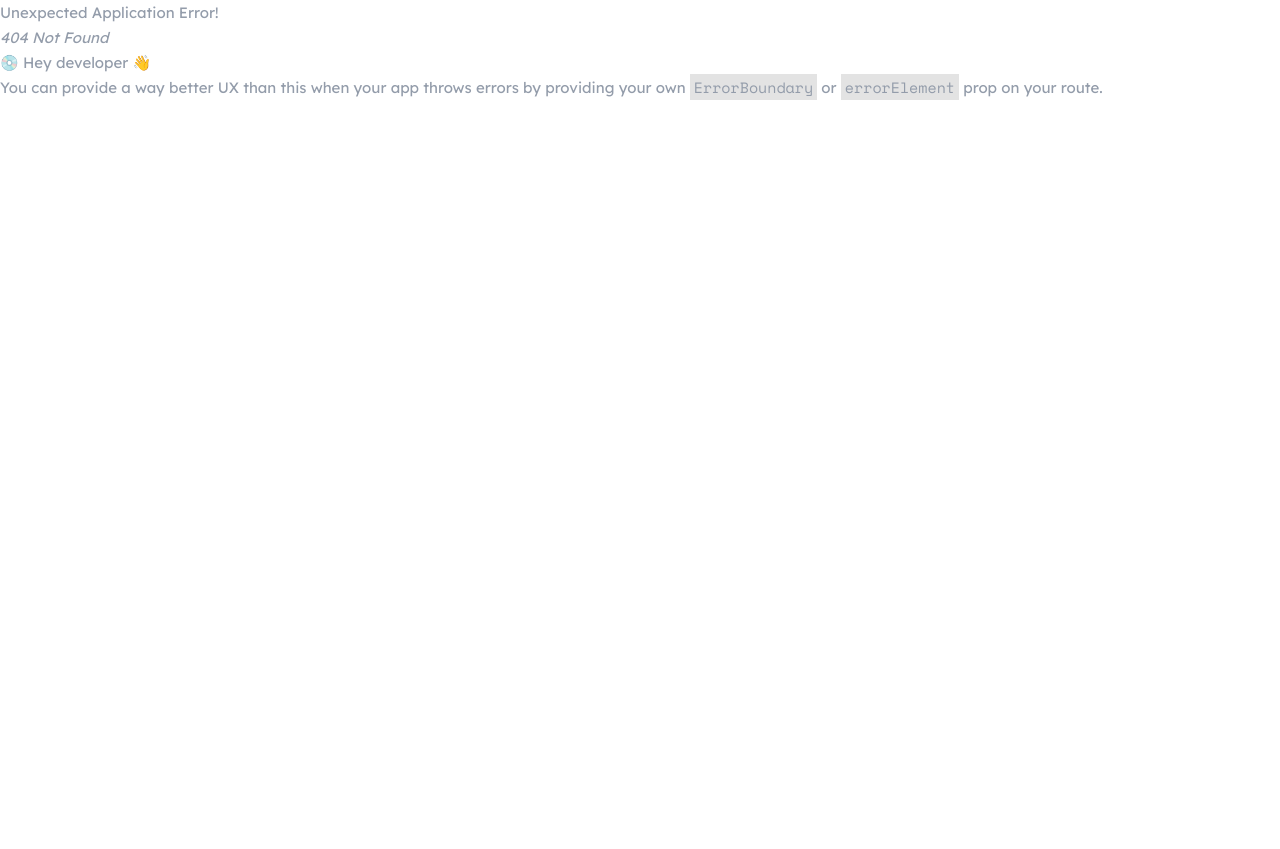
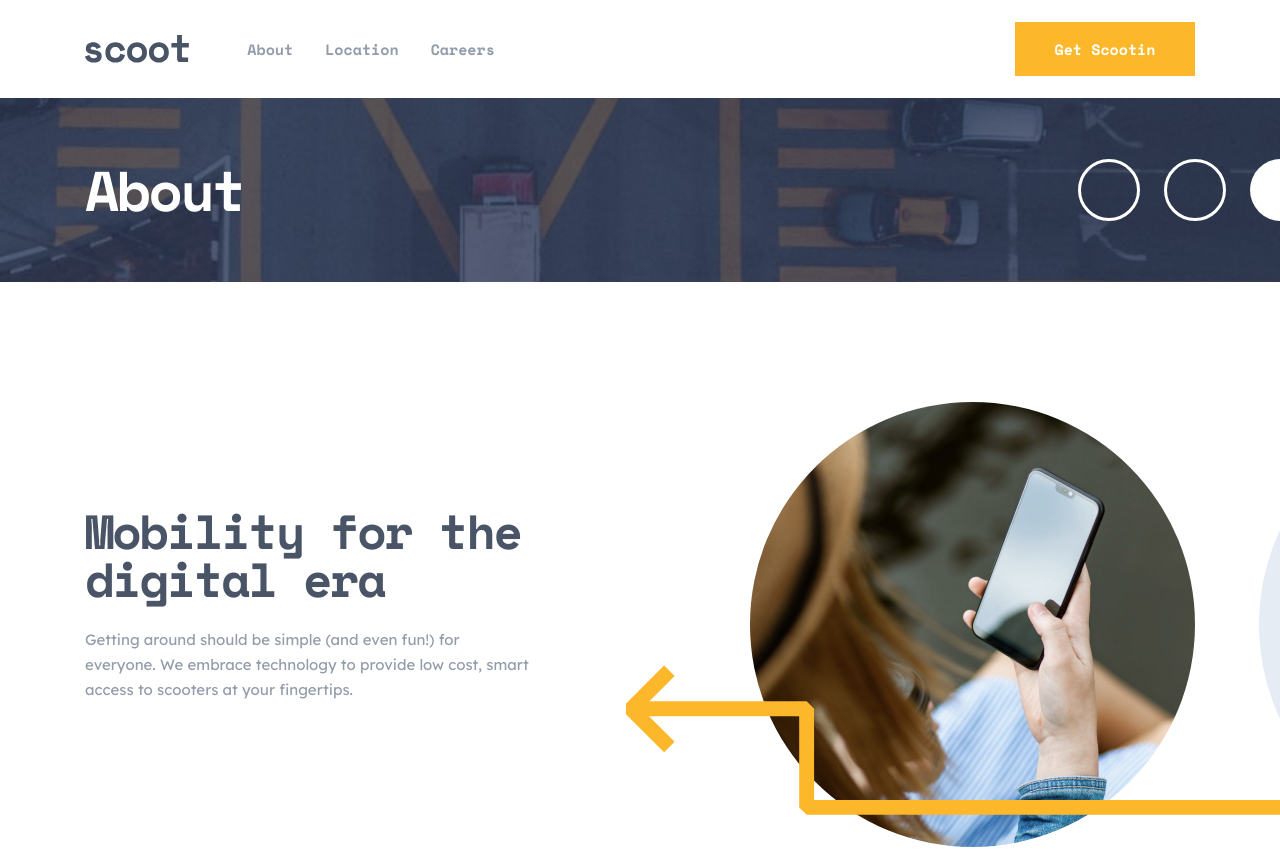
Before and after one commit to aniru-dh21/Scoot-Multi-Page-Website, a React (Vite) app: page /about in a window 1280 px wide. Before the commit this address had no page. Shown: the top 849 px of the page. Before the commit the page ends 800 px from the top, so only its background shows below. Built offline with nearby package versions, Linux system fonts and the light colour scheme.

Commit message:
About page is added to app page

```diff
--- a/src/App.tsx
+++ b/src/App.tsx
@@ -6,11 +6,13 @@ import {
 } from "react-router-dom";
 import RootLayout from "./layouts/RootLayout";
 import Homepage from "./pages/Homepage";
+import About from "./pages/About";
 
 const router = createBrowserRouter(
   createRoutesFromElements(
     <Route element={<RootLayout />}>
       <Route index element={<Homepage />} />
+      <Route path="about" element={<About />} />
     </Route>
   )
 );
```
